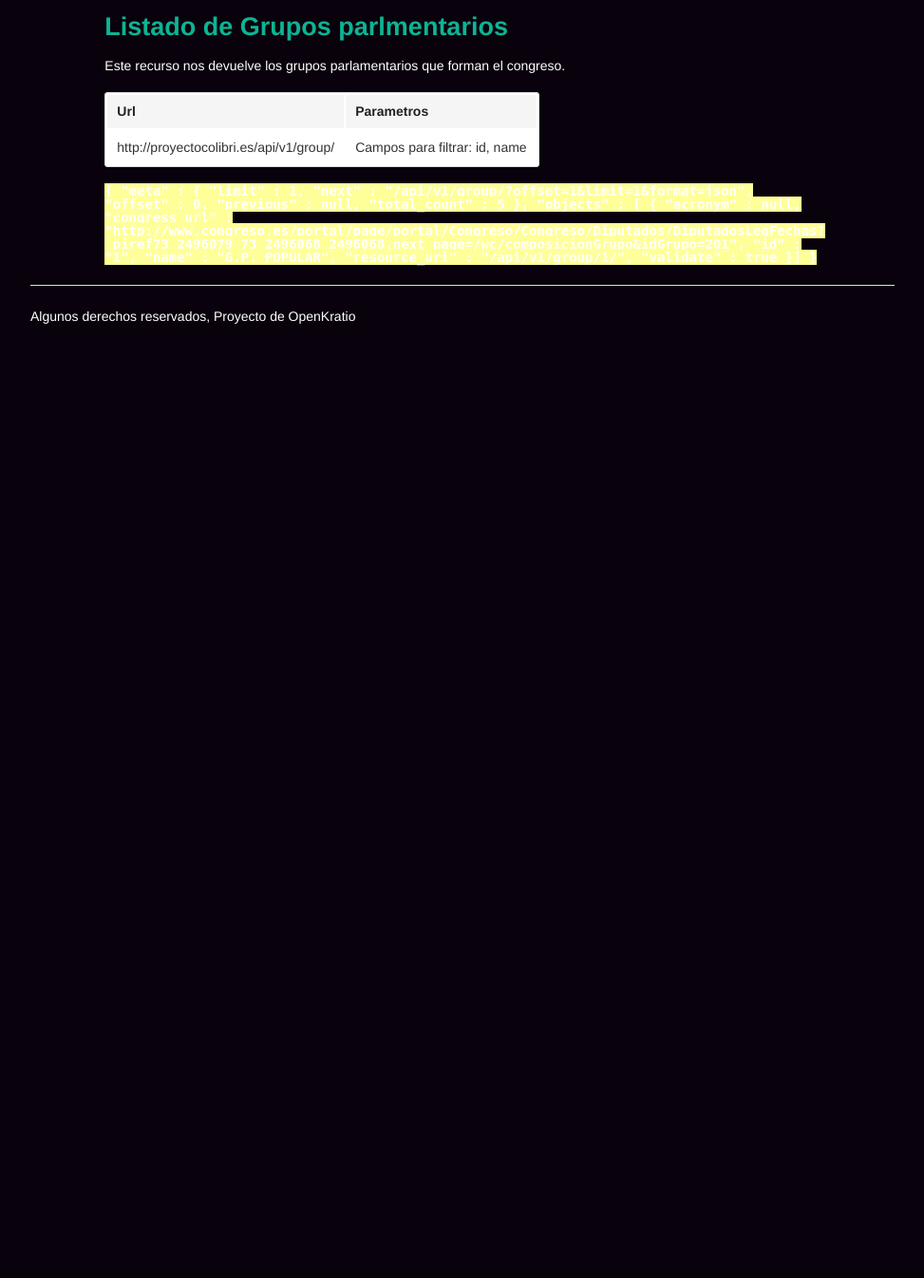
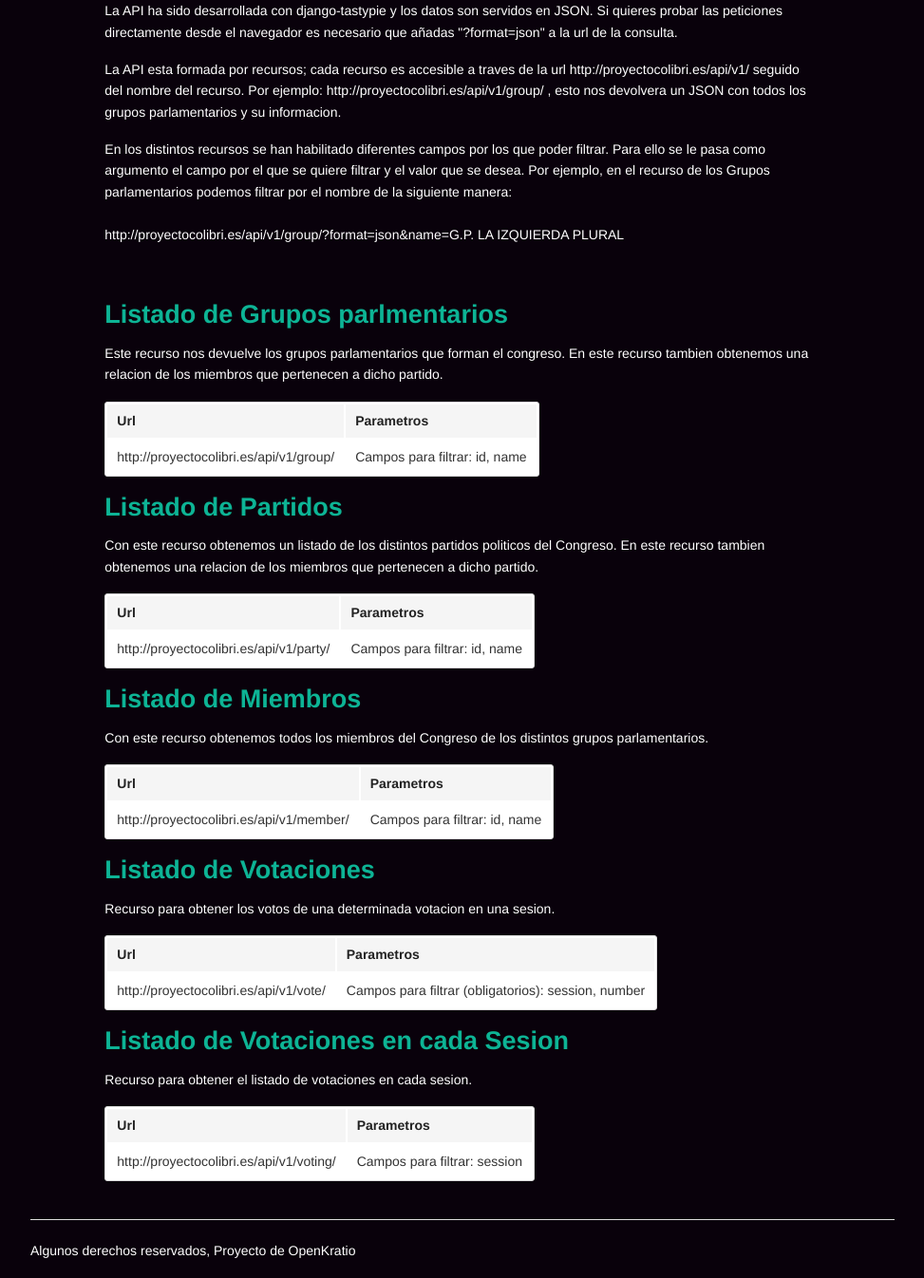
Before and after one commit to openkratio/proyecto-colibri, a Django app: page /documentacion/ in a window 1280 px wide. Shown: the part 118-1464 px from the top of the page at 95% size, without its empty margins (153-1126 px from the left). Before the commit the page ends 459 px from the top, so only its background shows below. Run offline with Django 3.2, Linux system fonts and the light colour scheme; some libraries are stand-ins or nearby versions; some web fonts are replaced.

Commit message:
Actualizando documentacion

```diff
--- a/colibri/templates/main/documentation.html
+++ b/colibri/templates/main/documentation.html
@@ -3,8 +3,15 @@
   <div class="row">
     <div class="ten columns centered">
 
+	<p>La API ha sido desarrollada con django-tastypie y los datos son servidos en JSON. Si quieres probar las peticiones directamente desde el navegador es necesario que añadas "?format=json" a la url de la consulta.</p>
+	<p>La API esta formada por recursos; cada recurso es accesible a traves de la url http://proyectocolibri.es/api/v1/ seguido del nombre del recurso. Por ejemplo: http://proyectocolibri.es/api/v1/group/ , esto nos devolvera un JSON con todos los grupos parlamentarios y su informacion.</p>
+	<p>En los distintos recursos se han habilitado diferentes campos por los que poder filtrar. Para ello se le pasa como argumento el campo por el que se quiere filtrar y el valor que se desea. Por ejemplo, en el recurso de los Grupos parlamentarios podemos filtrar por el nombre de la siguiente manera:<br /><br />
+http://proyectocolibri.es/api/v1/group/?format=json&name=G.P. LA IZQUIERDA PLURAL</p>
+<br />
+<br />
+
 	<h3>Listado de Grupos parlmentarios</h3>
-	<p>Este recurso nos devuelve los grupos parlamentarios que forman el congreso.</p>
+	<p>Este recurso nos devuelve los grupos parlamentarios que forman el congreso. En este recurso tambien obtenemos una relacion de los miembros que pertenecen a dicho partido.</p>
 	<table>
 	  <thead>
 	    <tr>
@@ -19,22 +26,75 @@
 	    </tr>
 	  </tbody>
 	</table>
-	<code>
-		{ "meta" : { "limit" : 1,
-      		  "next" : "/api/v1/group/?offset=1&limit=1&format=json",
-      		  "offset" : 0,
-                  "previous" : null,
-                  "total_count" : 5
-                  },
-                  "objects" : [ { "acronym" : null,
-                    "congress_url" : "http://www.congreso.es/portal/page/portal/Congreso/Congreso/Diputados/DiputadosLegFechas?_piref73_2496079_73_2496068_2496068.next_page=/wc/composicionGrupo&idGrupo=201",
-        	    "id" : "1",
-        	    "name" : "G.P. POPULAR",
-        	    "resource_uri" : "/api/v1/group/1/",
-        	    "validate" : true
-      		  }]
-               }
-	</code>
+
+	<h3>Listado de Partidos</h3>
+	<p>Con este recurso obtenemos un listado de los distintos partidos politicos del Congreso. En este recurso tambien obtenemos una relacion de los miembros que pertenecen a dicho partido.</p>
+	<table>
+	  <thead>
+	    <tr>
+	      <th>Url</th>
+	      <th>Parametros</th>
+	    </tr>
+	  </thead>
+	  <tbody>
+	    <tr>
+	      <td>http://proyectocolibri.es/api/v1/party/</td>
+	      <td>Campos para filtrar: id, name</td>
+	    </tr>
+	  </tbody>
+	</table>
+
+	<h3>Listado de Miembros</h3>
+	<p>Con este recurso obtenemos todos los miembros del Congreso de los distintos grupos parlamentarios.</p>
+	<table>
+	  <thead>
+	    <tr>
+	      <th>Url</th>
+	      <th>Parametros</th>
+	    </tr>
+	  </thead>
+	  <tbody>
+	    <tr>
+	      <td>http://proyectocolibri.es/api/v1/member/</td>
+	      <td>Campos para filtrar: id, name</td>
+	    </tr>
+	  </tbody>
+	</table>
+
+	<h3>Listado de Votaciones</h3>
+	<p>Recurso para obtener los votos de una determinada votacion en una sesion.</p>
+	<table>
+	  <thead>
+	    <tr>
+	      <th>Url</th>
+	      <th>Parametros</th>
+	    </tr>
+	  </thead>
+	  <tbody>
+	    <tr>
+	      <td>http://proyectocolibri.es/api/v1/vote/</td>
+	      <td>Campos para filtrar (obligatorios): session, number</td>
+	    </tr>
+	  </tbody>
+	</table>
+
+	<h3>Listado de Votaciones en cada Sesion</h3>
+	<p>Recurso para obtener el listado de votaciones en cada sesion.</p>
+	<table>
+	  <thead>
+	    <tr>
+	      <th>Url</th>
+	      <th>Parametros</th>
+	    </tr>
+	  </thead>
+	  <tbody>
+	    <tr>
+	      <td>http://proyectocolibri.es/api/v1/voting/</td>
+	      <td>Campos para filtrar: session</td>
+	    </tr>
+	  </tbody>
+	</table>
+
 
     </div>
   </div>
```
